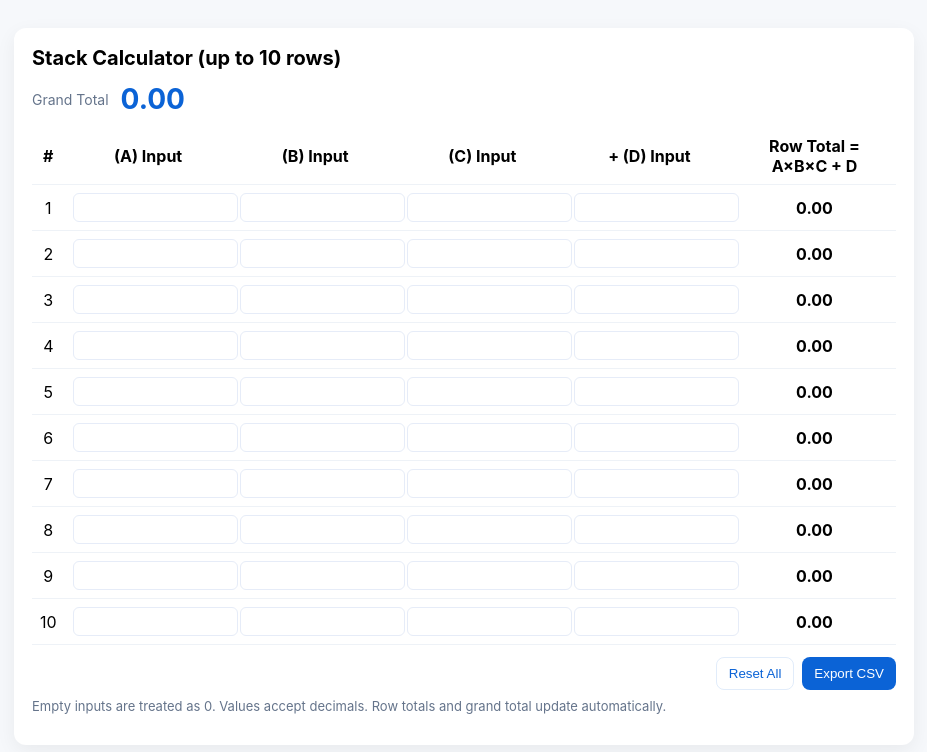
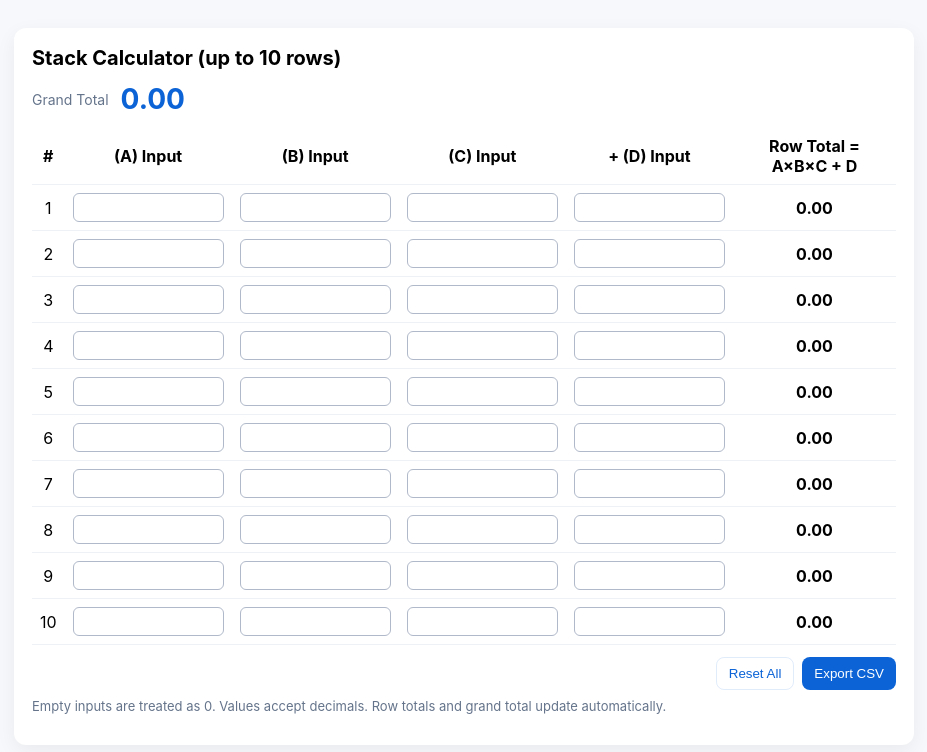
Before and after one commit to lonedruid789/stack_calculator, a plain HTML site: page index.html in a window 1280 px wide. Shown: the whole page, without its empty margins (176-1103 px from the left). Drawn offline with Linux system fonts and the light colour scheme.

Commit message:
Update index

```diff
--- a/index.html
+++ b/index.html
@@ -3,7 +3,7 @@
 <head>
   <meta charset="utf-8" />
   <meta name="viewport" content="width=device-width,initial-scale=1" />
-  <title>Stack Calculator — 10 Rows</title>
+  <title>Stack Calculator</title>
   <style>
     :root{--bg:#f6f8fb;--card:#fff;--accent:#0b63d6;--muted:#65748b}
     body{font-family:Inter,system-ui,Arial,sans-serif;background:var(--bg);margin:0;padding:28px}
@@ -15,7 +15,7 @@
     .total-value{font-size:28px;font-weight:700;color:var(--accent)}
     table{width:100%;border-collapse:collapse}
     th,td{padding:8px;border-bottom:1px solid #eef2f7;text-align:center}
-    input[type=number]{width:100%;padding:6px;border-radius:6px;border:1px solid #e6ecf8;text-align:right}
+    input[type=number]{width:100%;padding:6px;border-radius:6px;border:1px solid #b0b9c9;background:#ffffff;text-align:right;box-sizing:border-box;}
     .row-total{font-weight:700}
     .controls{display:flex;gap:8px;justify-content:flex-end;margin-top:12px}
     button{background:var(--accent);color:#fff;border:none;padding:8px 12px;border-radius:8px;cursor:pointer}
```
